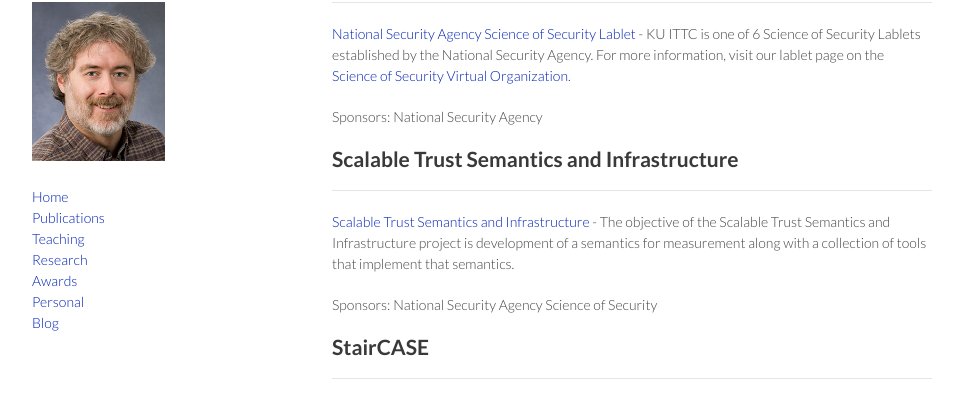
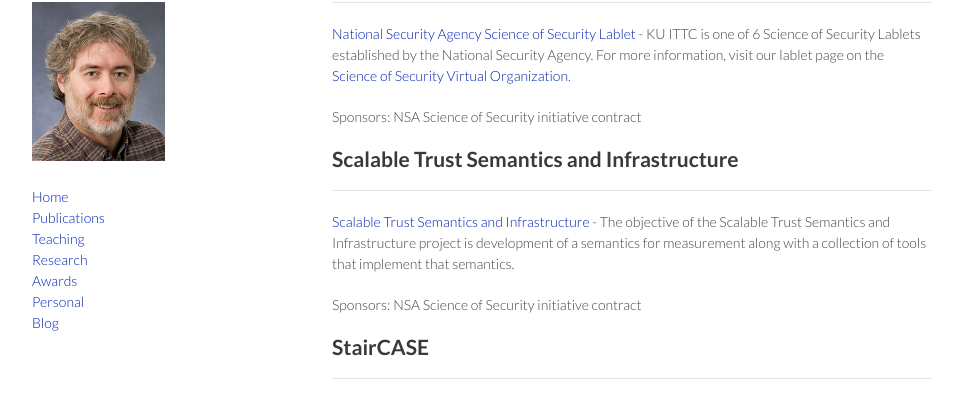
Before and after one commit to palexand/palexand.github.io, a Jekyll site: the page built from research.md, in a window 1280 px wide and 900 px high. Shown: the part 150-552 px from the top of the window, without its empty margins (158-1121 px from the left). Built offline with Jekyll 4.4.1, drawn with Linux system fonts in a browser that asks for light colours.

Commit message:
Updating NSA acknowledgement

```diff
--- a/_data/projects.yml
+++ b/_data/projects.yml
@@ -3,14 +3,14 @@
   github: ku-sldg
   repo:
   description: "KU ITTC is one of 6 Science of Security Lablets established by the National Security Agency.  For more information, visit our lablet page on the [Science of Security Virtual Organization](https://cps-vo.org/sos/lablet/ku)."
-  sponsor: National Security Agency
+  sponsor: NSA Science of Security initiative contract #H98230-18-D-0009
 
 - name: Scalable Trust Semantics and Infrastructure
   ghpages:
   github: ku-sldg
   repo:
   description: "The objective of the Scalable Trust Semantics and Infrastructure project is development of a semantics for measurement along with a collection of tools that implement that semantics."
-  sponsor: National Security Agency Science of Security
+  sponsor: NSA Science of Security initiative contract #H98230-18-D-0009
 
 - name: StairCASE
   ghpages:
```
